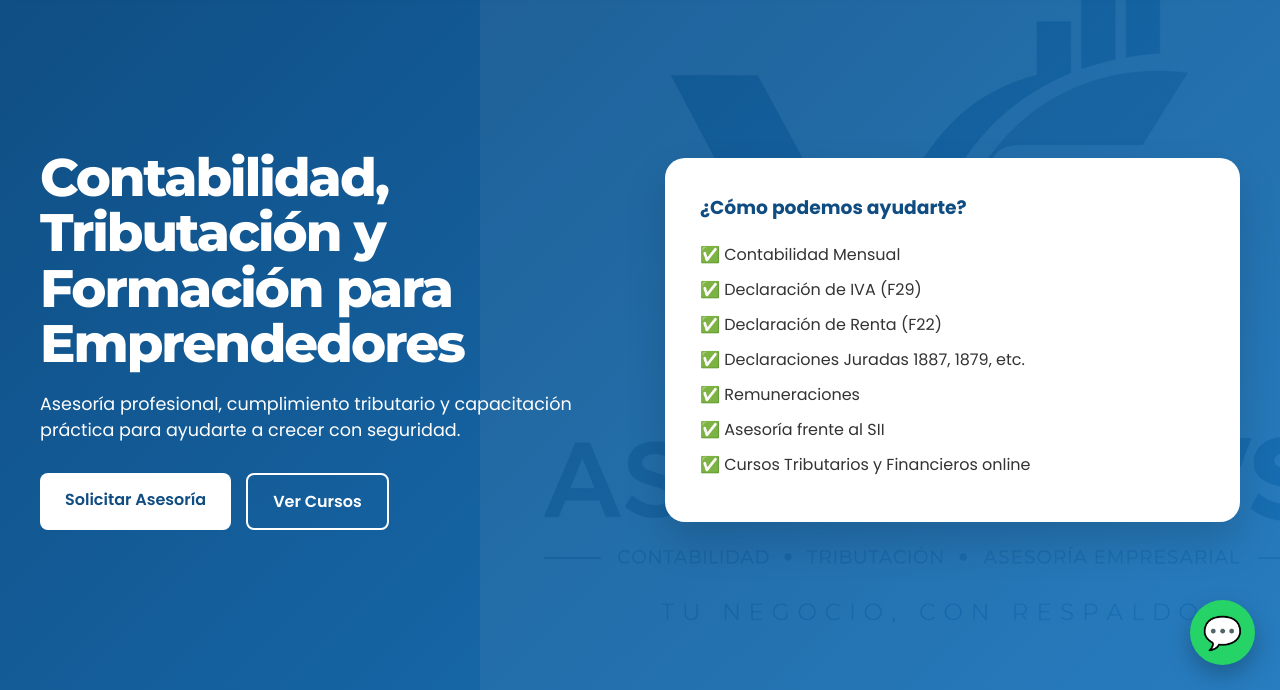
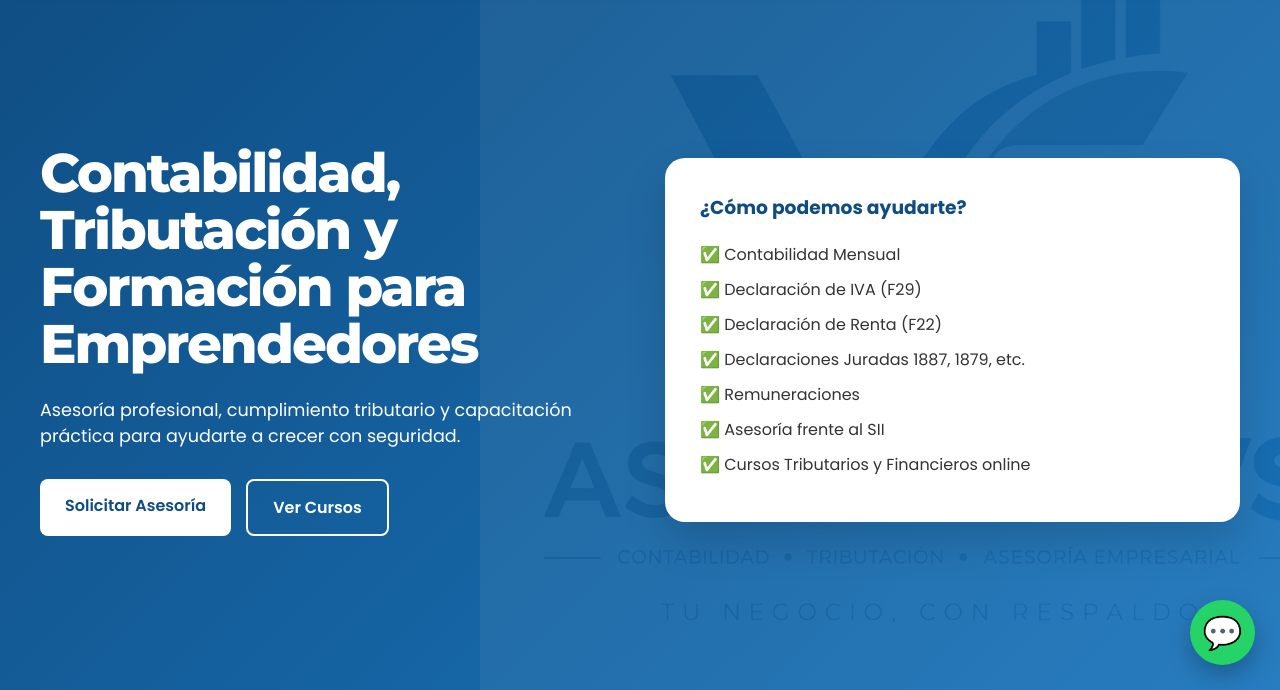
Before and after one commit to gabrieluv-ai/asesorias-vs, a plain HTML site: page index.html in a window 1280 px wide. Shown: the part 110-800 px from the top of the page. Drawn offline with Linux system fonts and the light colour scheme.

Commit message:
Update index.html

```diff
--- a/index.html
+++ b/index.html
@@ -121,12 +121,12 @@ align-items:center;
 
 .hero-text h1{
 font-family:'Montserrat', sans-serif;
-font-size:3.3rem;
+font-size:3.4rem;
 font-weight:800;
 line-height:1.05;
 letter-spacing:-2px;
-margin-bottom:20px;
-text-transform:none;
+margin-bottom:25px;
+max-width:700px;
 }
 
 .hero-text p{
```
